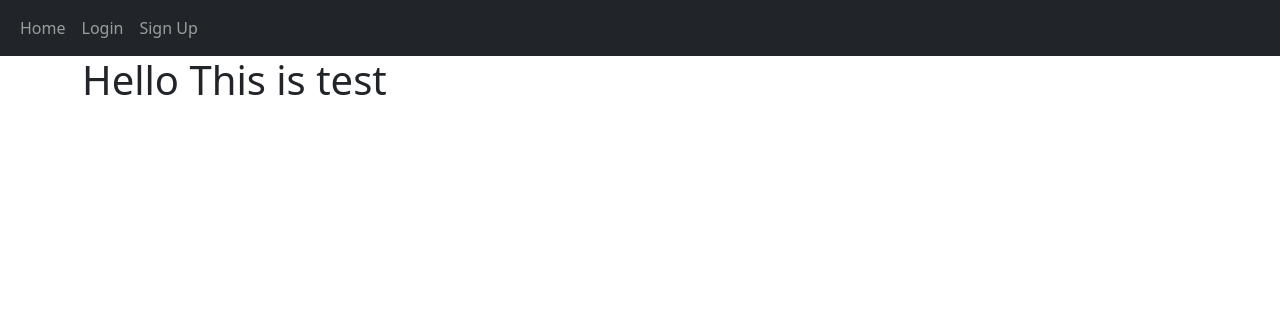
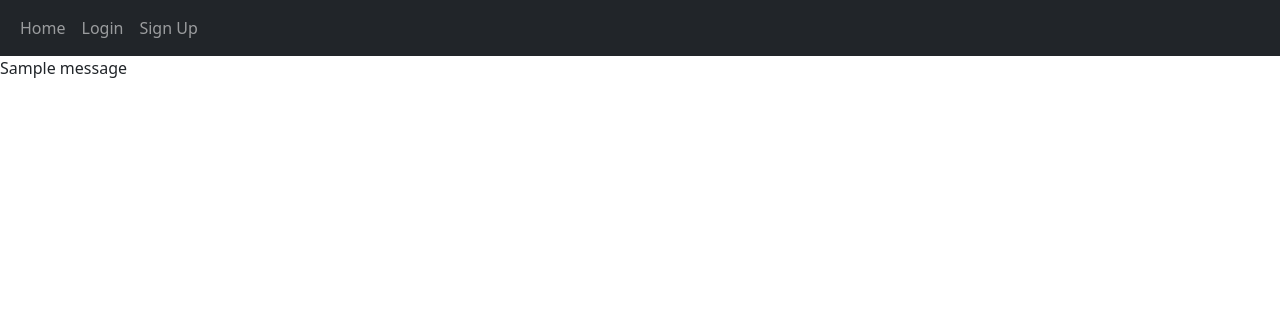
Before and after one commit to 5cientist/flask_blog, a Flask app: page / in a window 1280 px wide. Shown: the top 316 px of the page. Run offline with Flask 2, Linux system fonts and the light colour scheme; tables that the repository leaves empty hold one stand-in row (values such as "Sample post"); one stand-in notice (Sample message) is shown.

Commit message:
added message flashing

```diff
--- a/website/templates/base.html
+++ b/website/templates/base.html
@@ -31,6 +31,13 @@
             </div>
         </div>
     </nav>
+    {% with messages = get_flashed_messages(with_categories=True) %}
+      {% if messages %}
+        {% for category, message in messages %}
+          {{message}}
+        {% endfor %}
+      {% endif %}
+    {% endwith %}
 
     <div class="container">{% block content %}{% endblock %}</div>
 
--- a/website/templates/home.html
+++ b/website/templates/home.html
@@ -1 +1,3 @@
-{% extends "base.html" %} {% block title %} Home {% endblock%} {% block content %} <h1>Hello This is test </h1>{% endblock %}
+{% extends "base.html" %} {% block title %} Home {% endblock%} {% block content %}
+ <h1> </h1>
+ {% endblock %}
```
